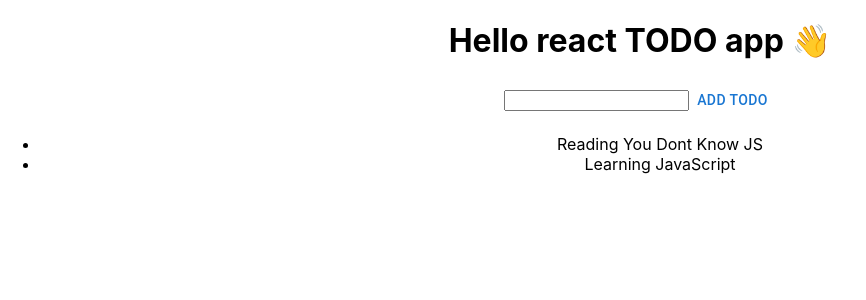
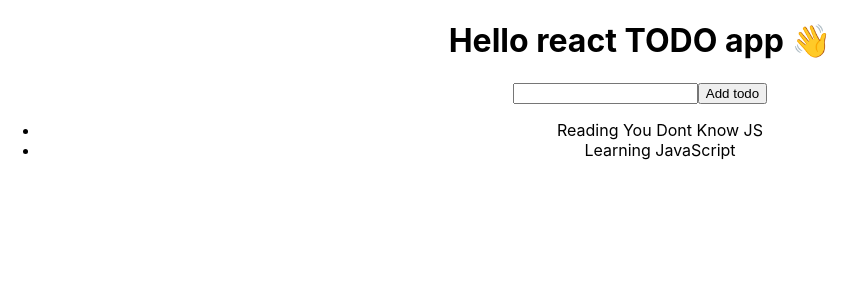
Before and after one commit to blackboldse/todo-app, a React (Create React App) app in the folder todo_app/: page / in a window 1280 px wide. Shown: the top 300 px of the page, without its empty margins (0-866 px from the left). Built offline with nearby package versions, Linux system fonts and the light colour scheme.

Commit message:
fixed folder node

```diff
--- a/todo_app/src/App.js
+++ b/todo_app/src/App.js
@@ -21,12 +21,9 @@ function App() {
       <form>
         <input
           value={input}
-          onChange={(event) => setInput(event.target.value)}
-        />
-        <Button type="submit" onClick={addTodo} color="primary">
-          Add Todo
-        </Button>
-        {/* <button type="submit" onClick={addTodo}>Add Todo</button> */}
+          onChange={(event) => setInput(event.target.value)} />
+        <button type="submit" onClick={addTodo}>Add todo</button>
+        {/* <Button>Add toto</Button> */}
       </form>
 
       <ul>
```
